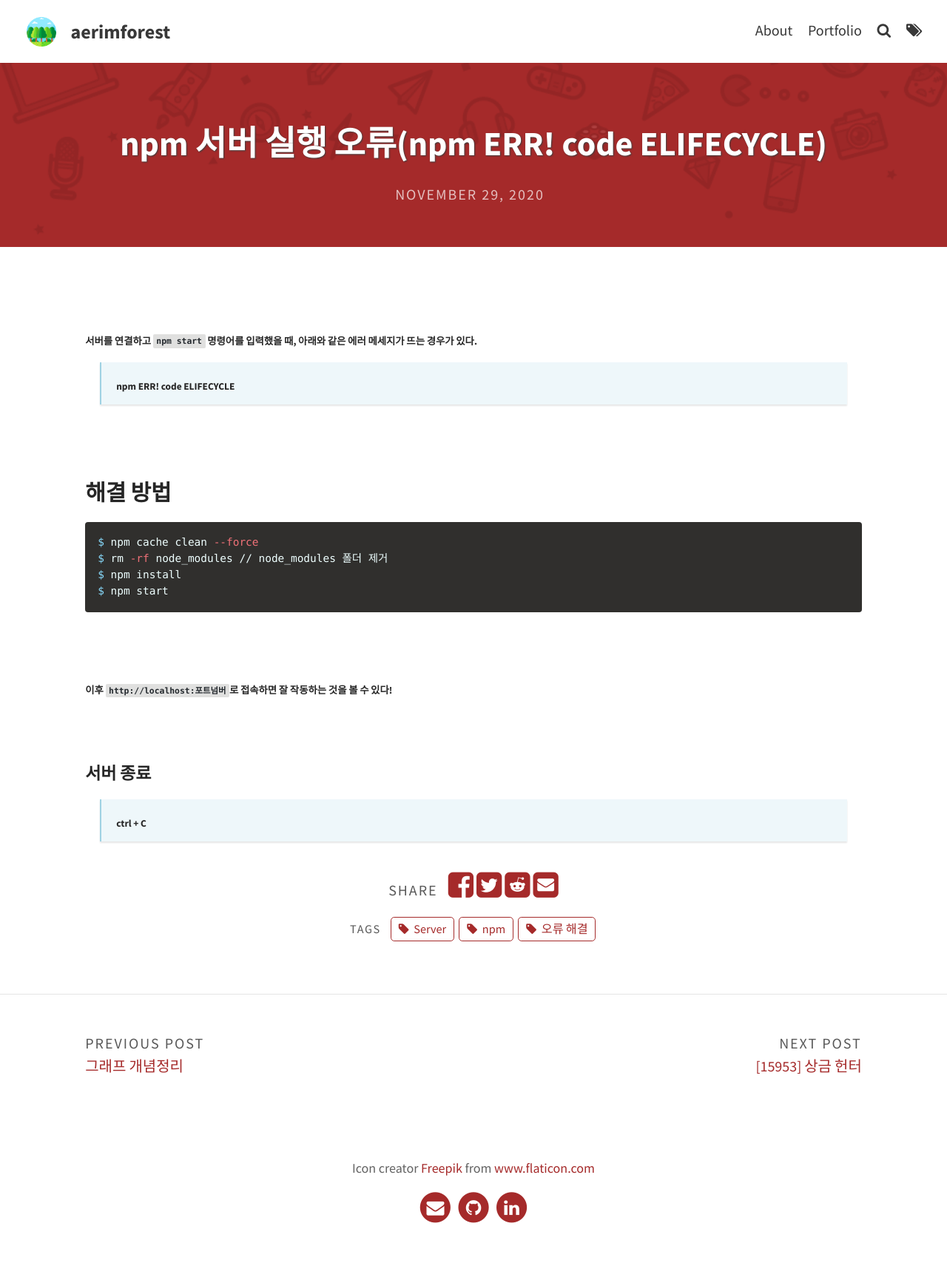
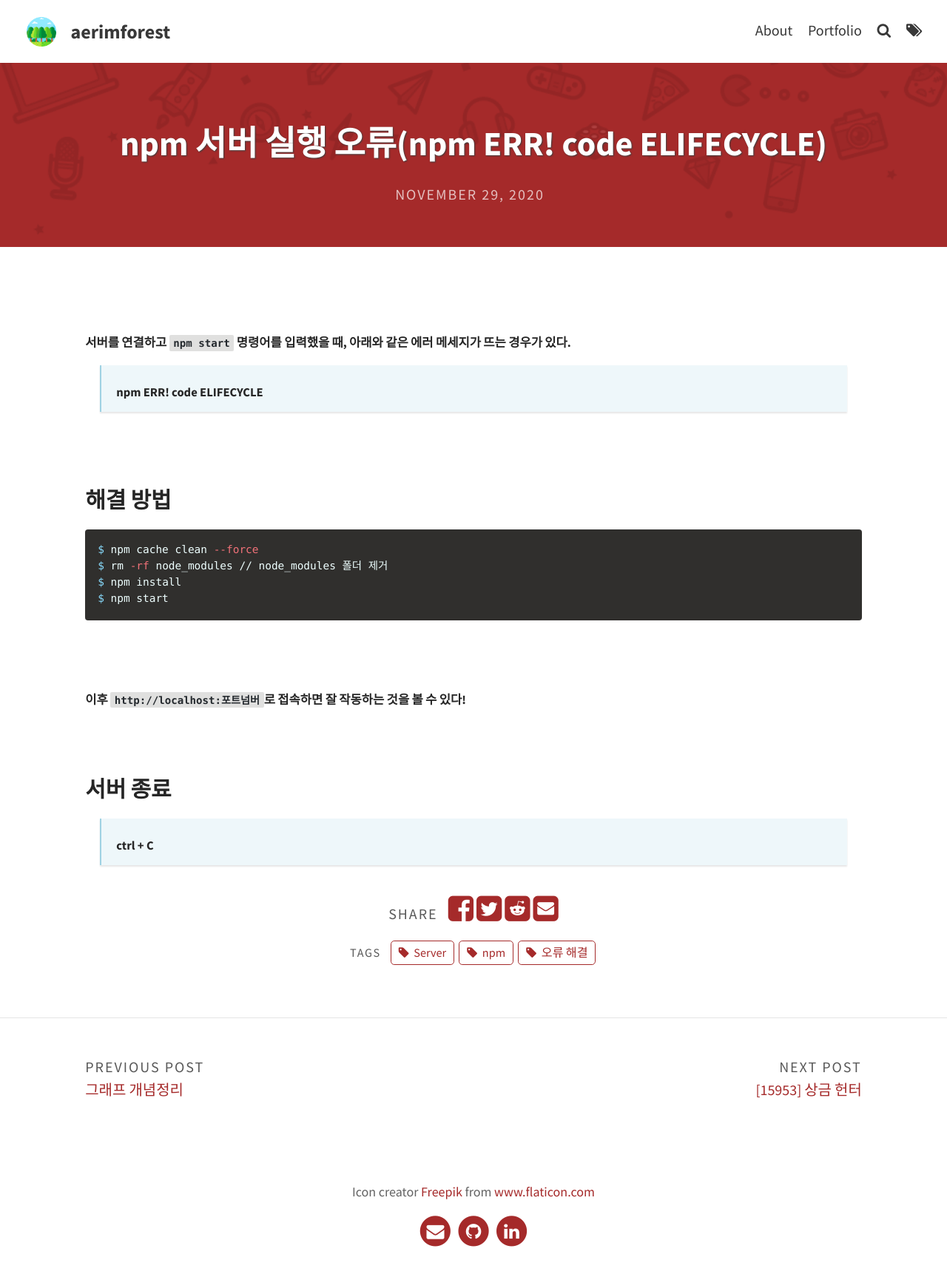
Before and after one commit to aerimforest/yenimm, a Jekyll site: the page built from _posts/2020-11-29-npm-server.md, in a window 1280 px wide. Shown: the whole page at 74% size. Built offline with Jekyll 4.4.1, drawn with Linux system fonts in a browser that asks for light colours; comment, search, counter and statistics services are not loaded; before the commit the page ends 1695 px from its top, so only the background shows below that.

```diff
--- a/_posts/2020-11-29-npm-server.md
+++ b/_posts/2020-11-29-npm-server.md
@@ -9,9 +9,9 @@ excerpt_separator: <!--more-->
 
 <br><br>
 
-###### 서버를 연결하고 `npm start` 명령어를 입력했을 때, 아래와 같은 에러 메세지가 뜨는 경우가 있다.
+##### 서버를 연결하고 `npm start` 명령어를 입력했을 때, 아래와 같은 에러 메세지가 뜨는 경우가 있다.
 
-> ###### npm ERR! code ELIFECYCLE
+> ##### npm ERR! code ELIFECYCLE
 
 <br><br>
 ### 해결 방법
@@ -28,8 +28,8 @@ $ npm start
 
 <br><br>
 
-###### 이후 `http://localhost:포트넘버`로 접속하면 잘 작동하는 것을 볼 수 있다!
+##### 이후 `http://localhost:포트넘버`로 접속하면 잘 작동하는 것을 볼 수 있다!
 
 <br><br>
-#### 서버 종료
-> ###### ctrl + C
+### 서버 종료
+> ##### ctrl + C
```
